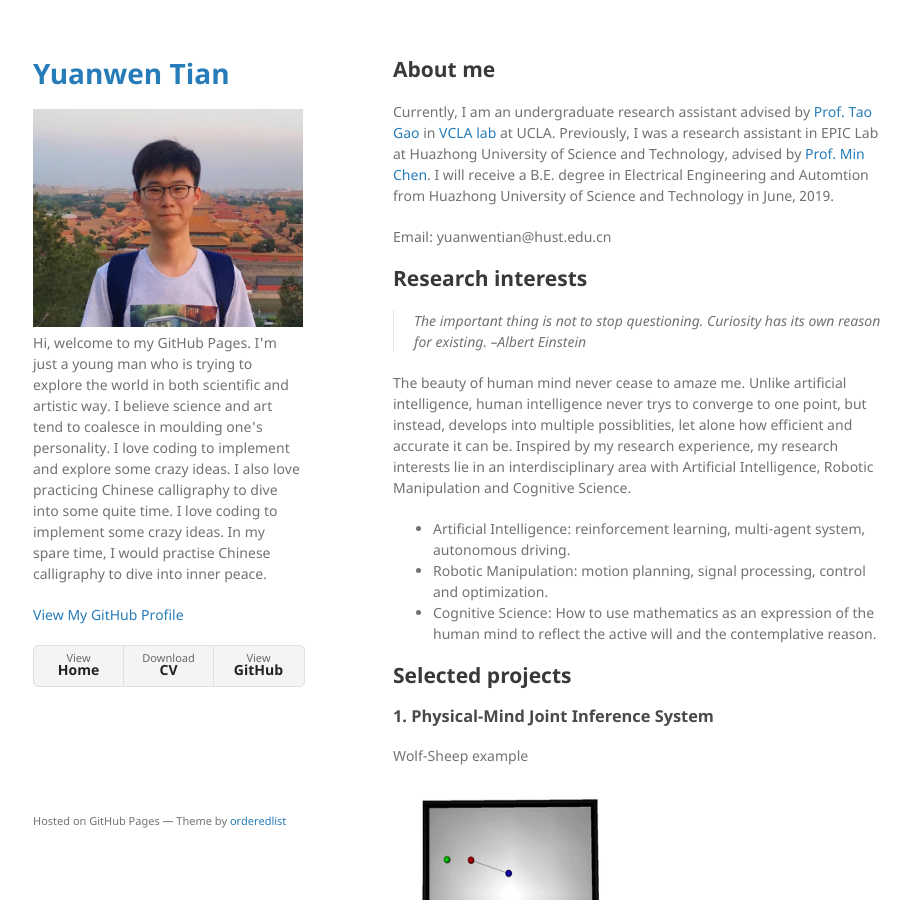
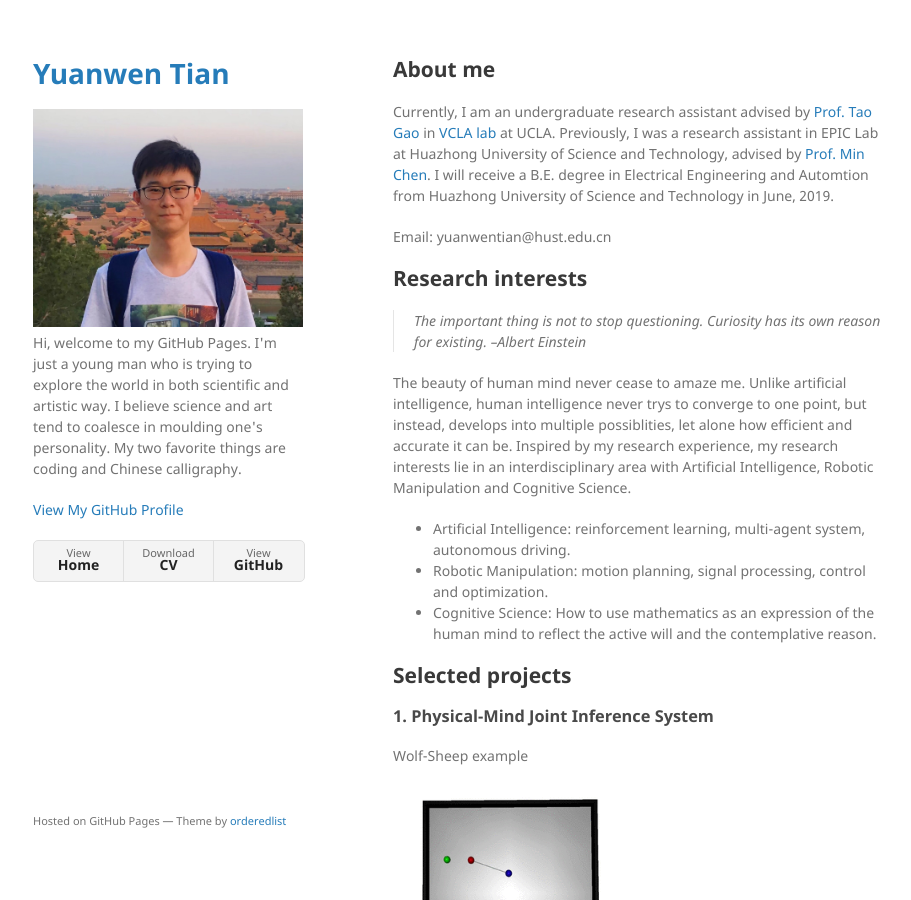
Before and after one commit to yuanwentian/yuanwentian.github.io, a Jekyll site: the page built from index.md, in a window 1280 px wide and 900 px high. Shown: the whole window, without its empty margins (177-1088 px from the left). Built offline with Jekyll 4.4.1, drawn with Linux system fonts in a browser that asks for light colours; our own code applies the rules of GitHub Pages for plain Markdown files.

```diff
--- a/_config.yml
+++ b/_config.yml
@@ -1,6 +1,6 @@
 title: Yuanwen Tian
 logo: /assets/img/logo.png
-description: Hi, welcome to my GitHub Pages. I'm just a young man who is trying to explore the world in both scientific and artistic way. I believe science and art tend to coalesce in moulding one's personality. I love coding to implement and explore some crazy ideas. I also love practicing Chinese calligraphy to dive into some quite time. I love coding to implement some crazy ideas. In my spare time, I would practise Chinese calligraphy to dive into inner peace.
+description: Hi, welcome to my GitHub Pages. I'm just a young man who is trying to explore the world in both scientific and artistic way. I believe science and art tend to coalesce in moulding one's personality. My two favorite things are coding and Chinese calligraphy.
 email: yuanwentian@hust.edu.cn
 url: yuanwentian.github.io
 show_downloads: true
```
